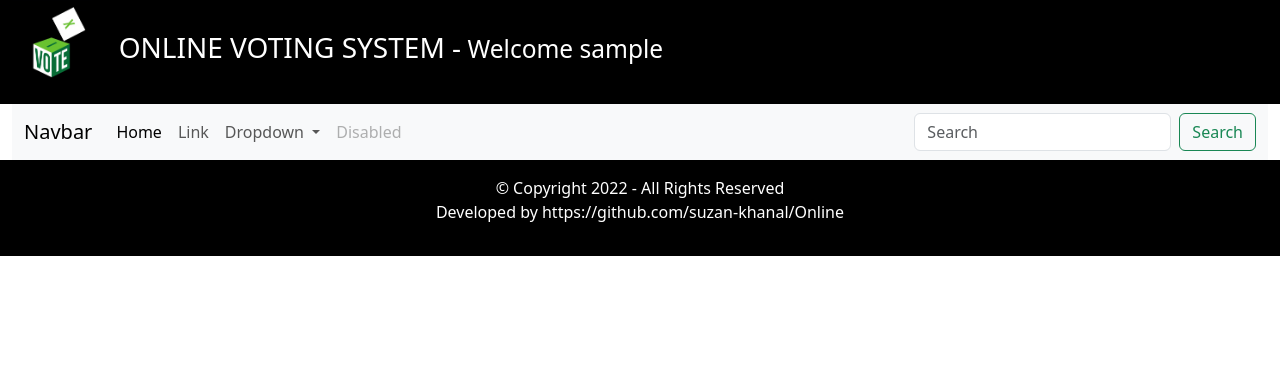
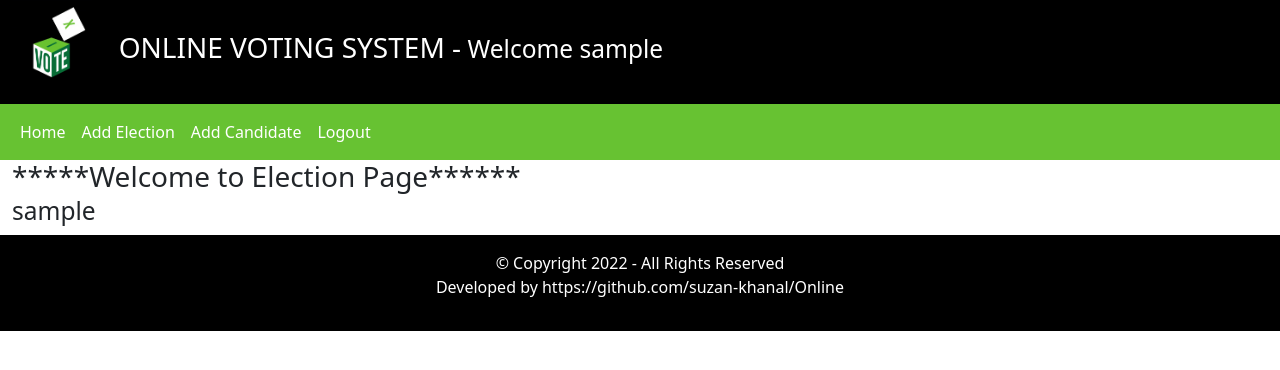
Before and after one commit to suzan-khanal/Online, a PHP site: page /admin/index.php?AddElectionPage=1 in a window 1280 px wide. Shown: the top 370 px of the page. Run offline with PHP 8.4, Linux system fonts and the light colour scheme; the visitor is signed in with stand-in values (Sample User, id 1).

Commit message:
All Updated

```diff
--- /dev/null
+++ b/admin/include/Add_Election.php
@@ -0,0 +1,8 @@
+<html>
+    <head>
+        <title>AddElectionPage</title>
+</head>
+<body>
+<h3>*****Welcome to Election Page******<br /><small><?php echo $_SESSION['username']; ?> </small></h3>
+</body>
+</html>
--- a/admin/include/header.php
+++ b/admin/include/header.php
@@ -6,15 +6,16 @@ require_once("connect.php");
 
 
 
-if($_SESSION['Key'] != "AdminKey")
-{
+//if($_SESSION['Key'] != "AdminKey")
+//{
 //    echo"<script> location.assign('logout.php');</script>";
 //    die;
 
-}
-// if(isset($_SESSION['Key'])) {
-//     header('Location: /index.php');
-//    }
+//}
+if(!isset($_SESSION['Key'])) {
+  header('Location: logout.php');
+
+  }
 
 ?>
 
--- a/admin/include/navig.php
+++ b/admin/include/navig.php
@@ -1,39 +1,37 @@
+<div class="row bg_green">
+<div class="col-12">
+<nav class="navbar navbar-expand-lg navbar-light bg_green">
 
-<div class= "col-12 bg-green" >
-<nav class="navbar bg-primary navbar-expand-lg bg-body-tertiary ">
-  <div class="container-fluid">
-    <a class="navbar-brand" href="#">Navbar</a>
-    <button class="navbar-toggler" type="button" data-bs-toggle="collapse" data-bs-target="#navbarSupportedContent" aria-controls="navbarSupportedContent" aria-expanded="false" aria-label="Toggle navigation">
+  <button class="navbar-toggler" type="button" data-toggle="collapse" data-target="#navbarSupportedContent" aria-controls="navbarSupportedContent" aria-expanded="false" aria-label="Toggle navigation">
     <span class="navbar-toggler-icon"></span>
   </button>
+
   <div class="collapse navbar-collapse" id="navbarSupportedContent">
-      <ul class="navbar-nav me-auto mb-2 mb-lg-0">
+    <ul class="navbar-nav mr-auto">
+
       <li class="nav-item">
-          <a class="nav-link active" aria-current="page" href="#">Home</a>
+        <a class="nav-link text-white mr-3" href="#">Home</a>
       </li>
+
+
       <li class="nav-item">
-          <a class="nav-link" href="#">Link</a>
+        <a class="nav-link text-white mr-3" href="index.php?AddElectionPage=1">Add Election</a>
       </li>
-        <li class="nav-item dropdown">
-          <a class="nav-link dropdown-toggle" href="#" role="button" data-bs-toggle="dropdown" aria-expanded="false">
-            Dropdown
-          </a>
-          <ul class="dropdown-menu">
-            <li><a class="dropdown-item" href="#">Action</a></li>
-            <li><a class="dropdown-item" href="#">Another action</a></li>
-            <li><hr class="dropdown-divider"></li>
-            <li><a class="dropdown-item" href="#">Something else here</a></li>
+
+
+      <li class="nav-item">
+        <a class="nav-link text-white mr-3" href="index.php?AddCandidatesPage=1">Add Candidate</a>
+      </li>
+
+
+      <li class="nav-item">
+        <a class="nav-link text-white mr-3" href="#">Logout</a>
+      </li>
+
+
     </ul>
-        </li>
-        <li class="nav-item">
-          <a class="nav-link disabled">Disabled</a>
-        </li>
-      </ul>
-      <form class="d-flex" role="search">
-        <input class="form-control me-2" type="search" placeholder="Search" aria-label="Search">
-        <button class="btn btn-outline-success" type="submit">Search</button>
-      </form>
-    </div>
+
   </div>
 </nav>
 </div>
+</div>
--- a/admin/index.php
+++ b/admin/index.php
@@ -2,7 +2,14 @@
 require_once("include/header.php");
 require_once("include/navig.php");
 
-
+if(isset($_GET['AddElectionPage']))
+{
+    //echo"Welcome to Election Page!!!";
+    require_once("include/Add_Election.php");
+}else if(isset($_GET['AddCandidatesPage']))
+{
+    require_once("include/Add_Candidates.php");
+}
 
 ?>
 
--- a/assets/css/style.css
+++ b/assets/css/style.css
@@ -15,12 +15,6 @@
 {
     color: #000;
 }
-.bg-green
-{
-    background-color: #67C232;
-}
+.bg_green{ background-color: #67C232;}
 
-.text-green
-{
-    color:#67C232;
-}
+    .text-green{ color:#67C232;}
```
Also changed, not shown: admin/include/Add_Candidates.php (added, +8 -0 lines). Lines whose indentation alone changed are shown as unchanged.
